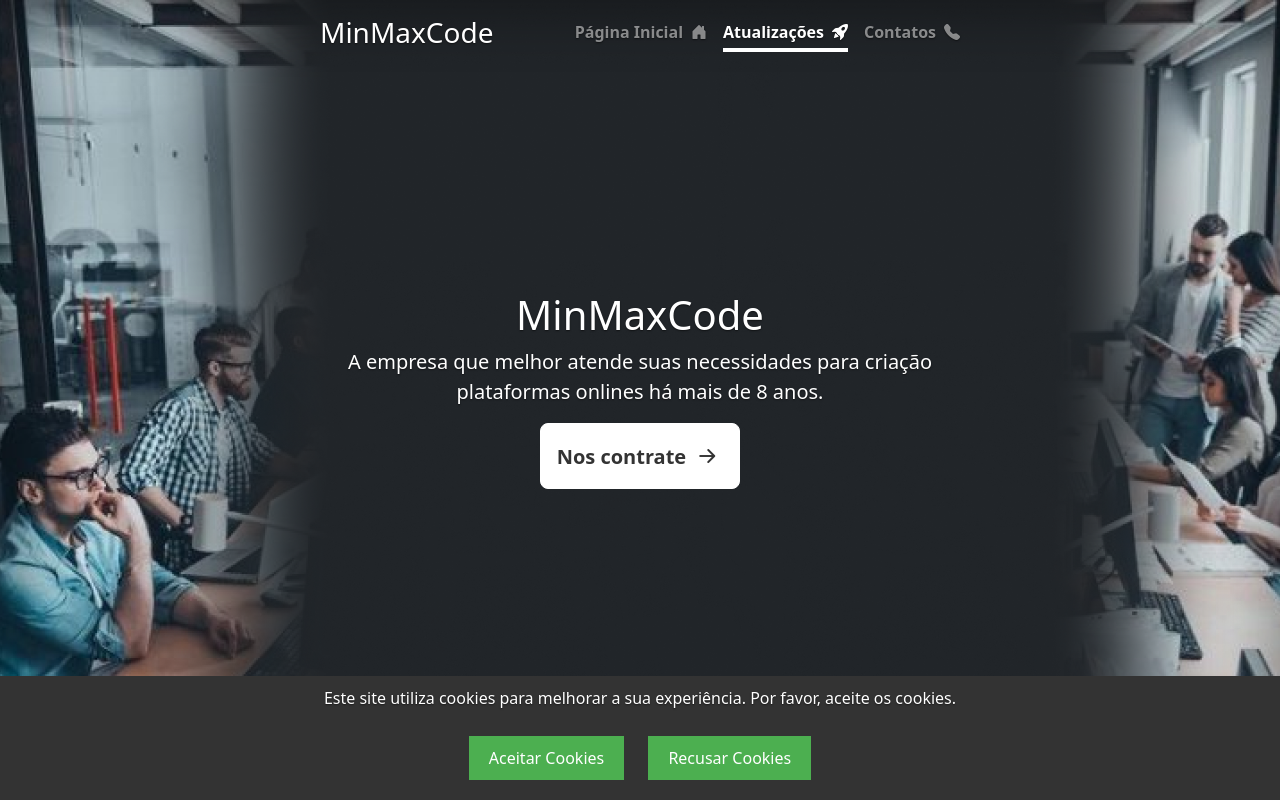
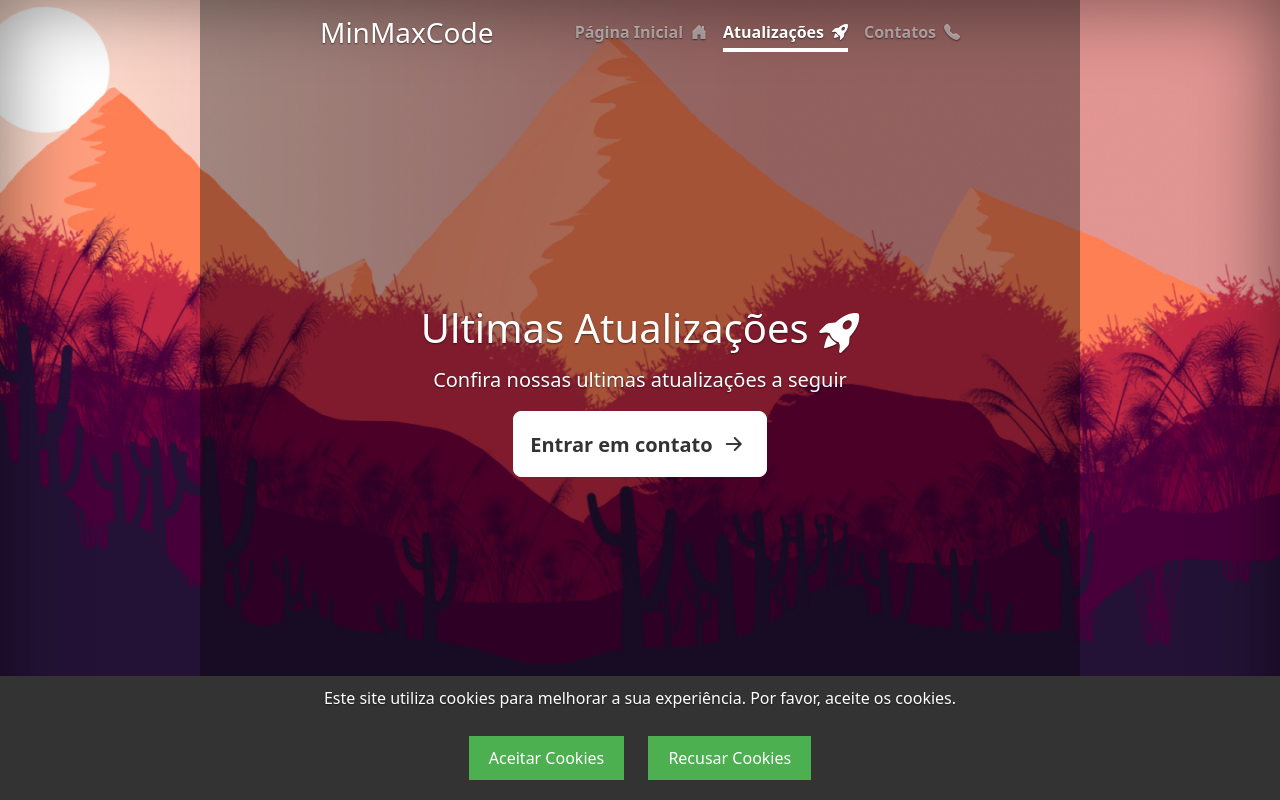
Before and after one commit to vitorgabrieldev/minmaxcode_portfolio_atvd-school, a plain HTML site: page features/index.html in a window 1280 px wide. Drawn offline with nearby package versions, Linux system fonts and the light colour scheme.

Commit message:
res cookie - background

```diff
--- a/features/index.html
+++ b/features/index.html
@@ -1,7 +1,7 @@
 <!doctype html>
 <html lang="pt-br" class="h-100">
   <head>
-    <title>MinMaxCode</title>
+    <title>MinMaxCode - Features</title>
 
     <!-- -- | -- Require Meta Tags -- | -- -->
     <meta charset="utf-8">
@@ -66,18 +66,21 @@
       </header>
 
       <main class="px-3">
-        <h1>MinMaxCode</h1>
-        <p class="lead">A empresa que melhor atende suas necessidades para criação plataformas onlines há mais de 8 anos.</p>
+        <h1>
+          Ultimas Atualizações
+          <i class="bi bi-rocket-takeoff-fill"></i>
+        </h1>
+        <p class="lead">Confira nossas ultimas atualizações a seguir</p>
         <p class="lead">
           <a href="#" class="hoverBtnContrate btn btn-lg btn-secondary fw-bold border-white bg-white">
-            Nos contrate
+            Entrar em contato
             <i class="bi bi-arrow-right-short fs-2"></i>
           </a>
         </p>
       </main>
 
       <footer class="mt-auto text-white-50">
-        <p>Cover template for <a href="https://getbootstrap.com/" class="text-white">Bootstrap</a>, by <a href="https://twitter.com/mdo" class="text-white">@mdo</a>.</p>
+        <p>Entenda nossos <a href="#" class="text-white">Termos de contrato</a> e <a href="#" class="text-white">Politicas de privacidades</a>.</p>
       </footer>
     </div>
   </body>
--- a/home/app.css
+++ b/home/app.css
@@ -8,7 +8,9 @@
 body {
   text-shadow: 0 .05rem .1rem rgba(0, 0, 0, .5);
   box-shadow: inset 0 0 5rem rgba(0, 0, 0, .5);
-  background: url(./background.png) !important;
+  background: url(./background_1.png) !important;
+  background-repeat: no-repeat !important;
+  background-size: 100% !important;
 }
 
 .cover-container {
```
Also changed, not shown: contact/index.html (+6 -3 lines), home/index.html (+2 -2 lines), home/background.png (deleted), home/background_1.png (added).
